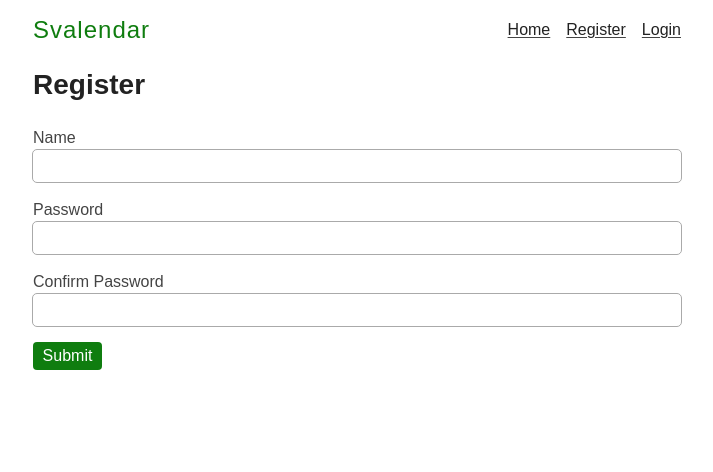
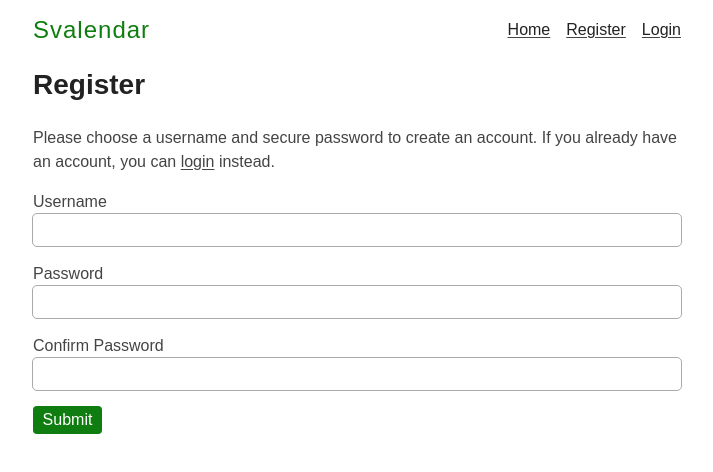
Before and after one commit to ScriptRaccoon/svalendar, a SvelteKit app: page /register in a window 1280 px wide. Shown: the top 472 px of the page, without its empty margins (283-996 px from the left). Built offline with nearby package versions, Linux system fonts and the light colour scheme; no server answers; what @skorotkiewicz/snowflake-id would draw is missing.

Commit message:
intro text for login and register

```diff
--- a/src/routes/login/+page.svelte
+++ b/src/routes/login/+page.svelte
@@ -9,6 +9,11 @@
 </svelte:head>
 
 <h2>Login</h2>
+
+<p class="secondary">
+	Please enter your credentials to log in. If you don't have an account yet,
+	<a href="/register">register</a> first.
+</p>
 
 <form method="POST" use:enhance>
 	<div class="input-group">
--- a/src/routes/register/+page.svelte
+++ b/src/routes/register/+page.svelte
@@ -10,9 +10,15 @@
 
 <h2>Register</h2>
 
+<p class="secondary">
+	Please choose a username and secure password to create an account. If you already have
+	an account, you can
+	<a href="/login">login</a> instead.
+</p>
+
 <form method="POST" use:enhance>
 	<div class="input-group">
-		<label for="name">Name</label>
+		<label for="name">Username</label>
 		<input type="text" id="name" name="name" required value={form?.name} />
 	</div>
 
```
